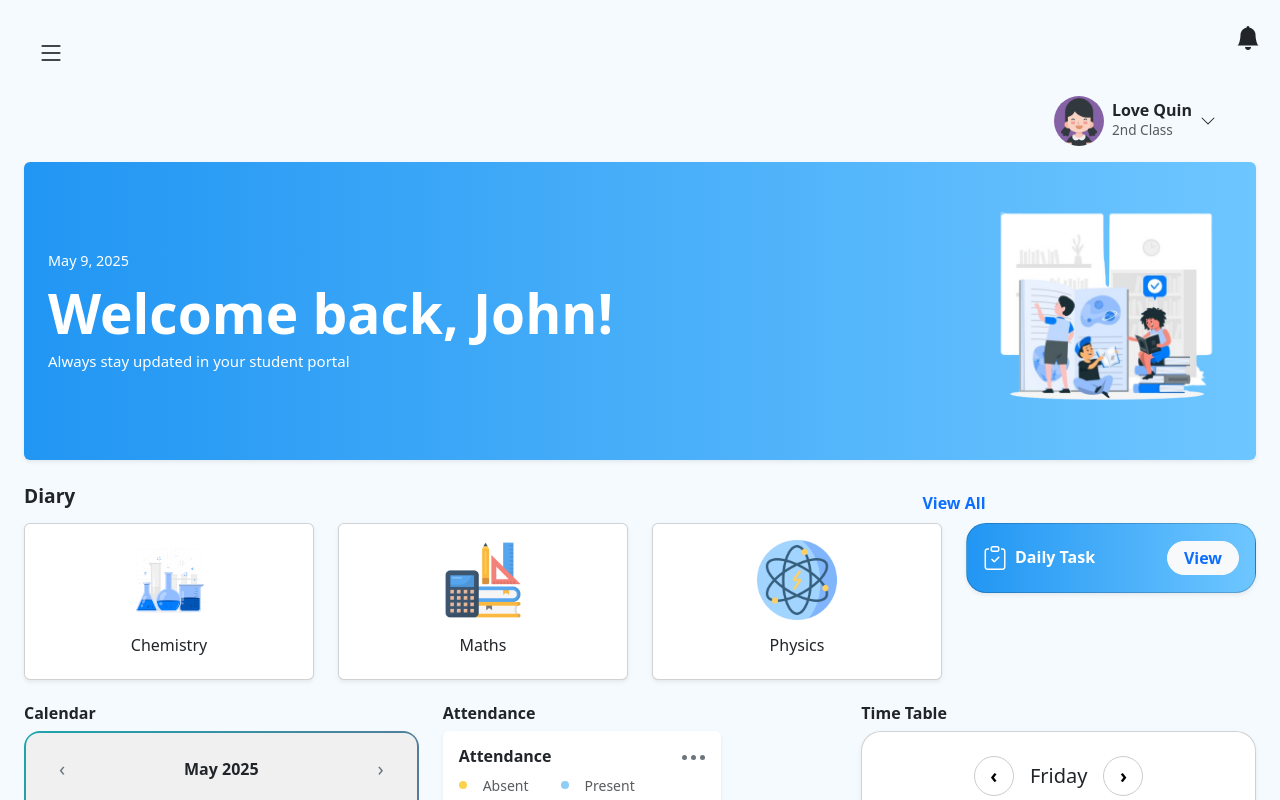
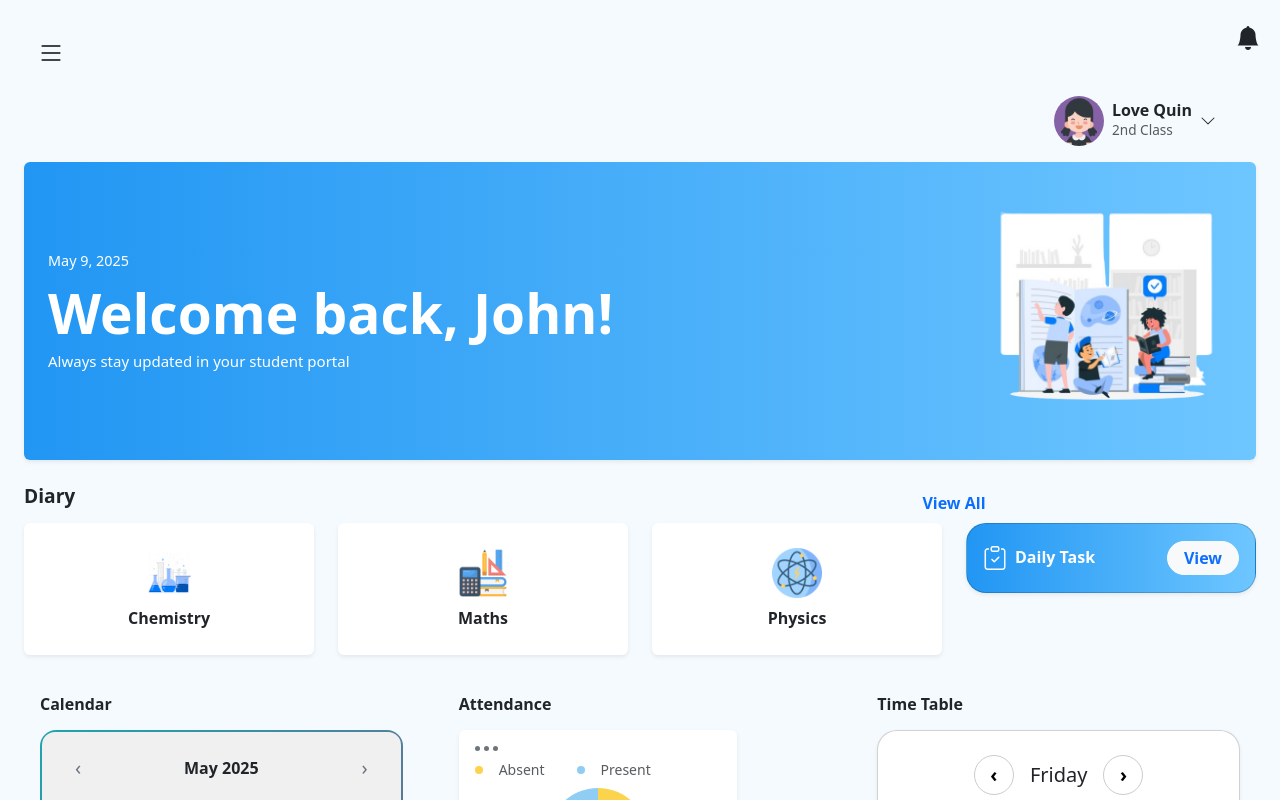
Before and after one commit to saikirandamerla/Rycort, a React (Vite) app in the folder client/: page / in a window 1280 px wide. Built offline with nearby package versions, Linux system fonts and the light colour scheme.

Commit message:
update in homepade

```diff
--- a/client/src/App.jsx
+++ b/client/src/App.jsx
@@ -72,7 +72,9 @@ function App() {
 
       ),
 
-    }
+    },
+
+
 
 
 
--- a/client/src/components/Attadance.jsx
+++ b/client/src/components/Attadance.jsx
@@ -11,7 +11,6 @@ function AttendanceChart({ attendancePercent = 80 }) {
       style={{ width: "278px", height: "218px", borderRadius: "16px" }}
     >
       <div className="d-flex justify-content-between align-items-center mb-2">
-        <h6 className="fw-bold mb-0">Attendance</h6>
         <div className="d-flex justify-content-end align-items-center gap-1" data-bs-toggle="modal" data-bs-target="#dotsModal" role="button">
         <span className="bg-secondary rounded-circle" style={{ width: "5px", height: "5px" }}></span>
         <span className="bg-secondary rounded-circle" style={{ width: "5px", height: "5px" }}></span>
--- a/client/src/pages/homepage.jsx
+++ b/client/src/pages/homepage.jsx
@@ -80,12 +80,13 @@ function Homepage() {
           </div>
 
           {showProfileDropdown && (
-            <div className="shadow-sm bg-white rounded p-3" style={{
+            <div className="shadow-sm bg-primary rounded p-3" style={{
               position: 'absolute',
-              top: '60px',
+              top: '100%',
               right: 0,
               zIndex: 1000,
-              minWidth: '200px'
+              minWidth: '300px',
+              minHeight: '100%',
             }}>
               <p className="mb-1 fw-bold">Love Quin</p>
               <p className="text-muted mb-2">2nd Class</p>
@@ -135,10 +136,10 @@ function Homepage() {
        <div className="row text-center mb-4">
   {subjects.slice(0, showAllSubjects ? subjects.length : 3).map((subject, index) => (
     <div className="col-3" key={index}>
-              <div className="card p-3 shadow-sm d-flex align-items-center justify-content-center">
-                <img src={subjectImages[subject]} alt={subject} style={{ width: "80px", height: "80px", objectFit: "contain" }} />
-                <h6 className="mt-3">{subject}</h6>
-              </div>
+      <button className="btn w-100 h-100 py-4 shadow-sm rounded" style={{backgroundColor: "white"}}>
+        <img src={subjectImages[subject]} alt={subject} style={{ width: "50px", height: "50px", objectFit: "contain" }} />
+        <div className="mt-2 fw-bold">{subject}</div>
+      </button>
     </div>
   ))}
 
@@ -163,10 +164,11 @@ function Homepage() {
           </div>
         </div>
 
-        {/* Calendar / Attendance / Timetable */}
       <div className="row">
-          <div className="col-12 col-lg-4 mb-4">
-            <h6 className="fw-bold">Calendar</h6>
+  {/* Calendar Card */}
+  <div className="col-12 col-md-4 mb-4 d-flex">
+    <div className="flex-fill p-3">
+      <h6 className="fw-bold mb-3">Calendar</h6>
       <Calendar
         currentDate={currentDate}
         setCurrentDate={setCurrentDate}
@@ -174,16 +176,27 @@ function Homepage() {
         setSelectedDate={setSelectedDate}
       />
     </div>
-          <div className="col-12 col-lg-4 mb-4">
-            <h6 className="fw-bold">Attendance</h6>
+  </div>
+
+  {/* Attendance Card */}
+  <div className="col-12 col-md-4 mb-4 d-flex">
+    <div className="flex-fill p-3">
+      <h6 className="fw-bold mb-3">Attendance</h6>
       <Attendance selectedDate={selectedDate} />
     </div>
-          <div className="col-12 col-lg-4 mb-4">
-            <h6 className="fw-bold">Time Table</h6>
+  </div>
+
+  {/* Time Table Card */}
+  <div className="col-12 col-md-4 mb-4 d-flex">
+    <div className=" flex-fill p-3">
+      <h6 className="fw-bold mb-3">Time Table</h6>
       <TimeTable currentDate={currentDate} />
     </div>
   </div>
+</div>
 
+
+        {/* Footer */}
         <footer className="text-center mt-4">
           <p className="text-muted" style={{ fontSize: "0.8rem" }}>© 2025 Student Portal. All rights reserved.</p>
         </footer>
--- a/client/src/pages/login.jsx
+++ b/client/src/pages/login.jsx
@@ -30,9 +30,23 @@ function LoginPage() {
     });
 
     if (response.data.success) {
-        navigate('/homepage');
+      const role = response.data.role;
+
+      // Optional: store user info/token/role
+      localStorage.setItem('userRole', role);
+
+      // Navigate based on role
+      if (role === 'student') {
+        navigate('/student-dashboard');
+      } else if (role === 'teacher') {
+        navigate('/teacher-dashboard');
+      } else if (role === 'administrator') {
+        navigate('/admin-dashboard');
       } else {
-        setError(response.data.message || 'Invalide username and password.');
+        setError('Unknown user role.');
+      }
+    } else {
+      setError(response.data.message || 'Invalid username and password.');
     }
   } catch (err) {
     console.error(err);
```
Lines whose indentation alone changed are shown as unchanged.
